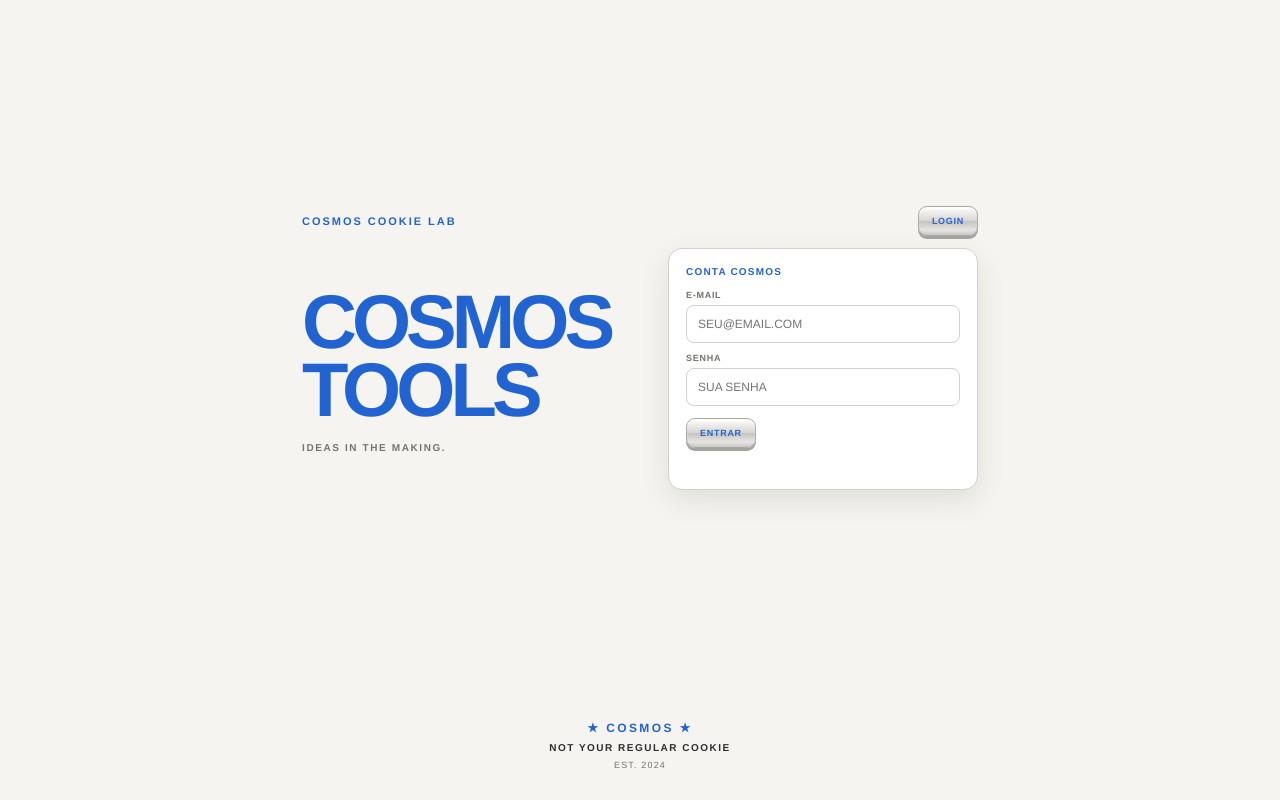
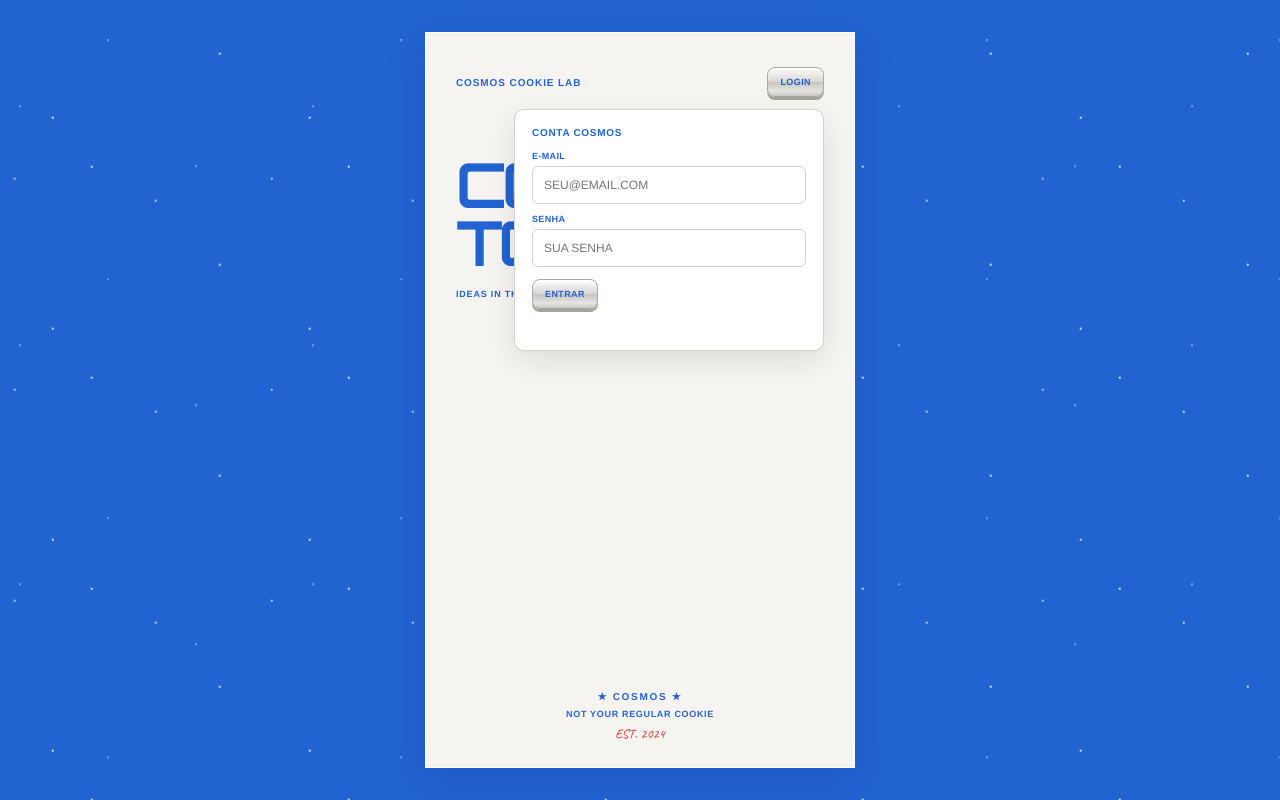
Before and after one commit to cosmosconfeitaria/cosmos-calculadora, a website: page index.html in a window 1280 px wide. Both pictures are taken after a click on the button "LOGIN". Drawn offline with nearby package versions, Linux system fonts and the light colour scheme.

Commit message:
Redesign Cosmos Tools home with blue starfield and narrow cream panel

```diff
--- a/index.html
+++ b/index.html
@@ -3,43 +3,46 @@
 <head>
 <meta charset="utf-8">
 <meta name="viewport" content="width=device-width, initial-scale=1">
-<meta name="theme-color" content="#F6F4F1">
+<meta name="theme-color" content="#2263D2">
 <meta name="robots" content="noindex, nofollow, noarchive, nosnippet">
 <title>COSMOS TOOLS · COSMOS COOKIE LAB</title>
-<link href="https://fonts.googleapis.com/css2?family=Orbitron:wght@600;700&display=swap" rel="stylesheet">
+<link href="https://fonts.googleapis.com/css2?family=Caveat:wght@500;600&family=Orbitron:wght@600;700&display=swap" rel="stylesheet">
 <style>
-:root{--blue:#2263D2;--cream:#F6F4F1;--ink:#2D2D2D;--muted:#77736e;--line:#d4d1cc}
+:root{--blue:#2263D2;--cream:#F6F4F1;--ink:#2263D2;--muted:#2263D2;--line:#d4d1cc}
 *{box-sizing:border-box}
-body{margin:0;min-height:100vh;background:var(--cream);color:var(--ink);font-family:Helvetica,Arial,sans-serif;display:flex;flex-direction:column}
-main{width:min(720px,100%);margin:auto;padding:38px 22px 24px;flex:1;display:flex;flex-direction:column;justify-content:center}
-.topline{display:flex;align-items:center;justify-content:space-between;gap:12px;margin-bottom:52px}
-.brand{font-size:11px;letter-spacing:.18em;font-weight:900;color:var(--blue)}
-.version{font-family:'Orbitron',monospace;font-size:8px;letter-spacing:.1em;color:#77736e}
-h1{font-size:clamp(42px,10vw,76px);line-height:.9;letter-spacing:-.065em;margin:0;color:var(--blue);font-weight:900}
-.subtitle{font-family:Helvetica,Arial,sans-serif;font-size:10px;font-weight:800;letter-spacing:.16em;color:var(--muted);margin:18px 0 48px}
-.tools{display:grid;grid-template-columns:1fr;gap:22px;max-width:520px;margin:0 auto;width:100%}.tools[hidden]{display:none}
-.tool-link{display:flex;align-items:center;justify-content:center;min-height:76px;padding:18px 22px;text-decoration:none;text-align:center;color:var(--blue);font-family:'Orbitron',Helvetica,Arial,sans-serif;font-size:clamp(11px,2.8vw,14px);font-weight:700;letter-spacing:.08em;border:1px solid #aaa8a3;border-radius:14px;background:linear-gradient(180deg,#fff 0%,#f0efed 18%,#d8d7d4 48%,#c5c4c1 52%,#e6e5e2 82%,#c9c8c5 100%);box-shadow:inset 0 2px 1px #fff,inset 0 -2px 2px #aaa9a6,0 5px 0 #a5a39e,0 8px 13px #00000012;text-shadow:none;transition:transform .12s ease,box-shadow .12s ease}
-.tool-link:hover{filter:brightness(1.035);transform:translateY(-1px);box-shadow:inset 0 2px 1px #fff,inset 0 -2px 2px #aaa9a6,0 6px 0 #a5a39e,0 10px 15px #00000016}
-.tool-link:active{transform:translateY(4px);box-shadow:inset 0 2px 1px #fff,0 1px 0 #a5a39e,0 3px 7px #00000012}
-
+html{min-height:100%;background:var(--blue)}
+body{position:relative;isolation:isolate;margin:0;min-height:100vh;background:var(--blue);color:var(--blue);font-family:Helvetica,Arial,sans-serif;display:flex;flex-direction:column;overflow-x:hidden}
+body:before,body:after{content:"";position:fixed;inset:-35%;z-index:-1;pointer-events:none;background-repeat:repeat;animation:star-drift 95s linear infinite}
+body:before{opacity:.78;background-image:radial-gradient(1px 1px at 13px 19px,#fff 98%,transparent),radial-gradient(1px 1px at 77px 53px,#dce8ff 98%,transparent),radial-gradient(1px 1px at 141px 117px,#fff 98%,transparent),radial-gradient(1px 1px at 193px 31px,#c8dcff 98%,transparent),radial-gradient(1px 1px at 231px 181px,#fff 98%,transparent);background-size:257px 211px}
+body:after{opacity:.38;background-image:radial-gradient(1px 1px at 31px 83px,#fff 98%,transparent),radial-gradient(1px 1px at 119px 17px,#e8efff 98%,transparent),radial-gradient(1px 1px at 207px 143px,#fff 98%,transparent);background-size:293px 239px;animation-duration:145s;animation-direction:reverse}
+@keyframes star-drift{from{transform:translate3d(0,0,0)}to{transform:translate3d(7%,5%,0)}}
+main{position:relative;width:min(430px,calc(100% - 32px));min-height:calc(100vh - 64px);margin:32px auto;padding:34px 30px 25px;flex:1;display:flex;flex-direction:column;justify-content:center;background:var(--cream);border:1px solid #fff;box-shadow:0 10px 35px #102f6a30}
+.topline{display:flex;align-items:center;justify-content:space-between;gap:12px;margin-bottom:58px}
+.brand{font-size:10px;letter-spacing:.09em;font-weight:900;color:var(--blue)}
+.version{font-family:'Orbitron',monospace;font-size:8px;letter-spacing:.04em;color:var(--blue)}
+h1{font-family:'Orbitron',Helvetica,Arial,sans-serif;font-size:clamp(39px,10vw,62px);line-height:.94;letter-spacing:-.075em;margin:0;color:var(--blue);font-weight:700}
+.subtitle{font-family:Helvetica,Arial,sans-serif;font-size:9px;font-weight:800;letter-spacing:.09em;color:var(--blue);margin:17px 0 48px}
+.tools{display:grid;grid-template-columns:1fr;gap:22px;max-width:100%;margin:0 auto;width:100%}.tools[hidden]{display:none}
+.tool-link{display:flex;align-items:center;justify-content:center;min-height:72px;padding:18px 17px;text-decoration:none;text-align:center;color:var(--blue);font-family:'Orbitron',Helvetica,Arial,sans-serif;font-size:clamp(10px,2.8vw,12px);font-weight:700;letter-spacing:.035em;border:1px solid #aaa8a3;border-radius:11px;background:linear-gradient(180deg,#fff 0%,#f0efed 18%,#d8d7d4 48%,#c5c4c1 52%,#e6e5e2 82%,#c9c8c5 100%);box-shadow:inset 0 2px 1px #fff,inset 0 -2px 2px #aaa9a6,0 4px 0 #a5a39e,0 7px 12px #00000012;text-shadow:none;transition:transform .12s ease,box-shadow .12s ease}
+.tool-link:hover{filter:brightness(1.035);transform:translateY(-1px);box-shadow:inset 0 2px 1px #fff,inset 0 -2px 2px #aaa9a6,0 5px 0 #a5a39e,0 9px 14px #00000016}
+.tool-link:active{transform:translateY(3px);box-shadow:inset 0 2px 1px #fff,0 1px 0 #a5a39e,0 3px 7px #00000012}
 .account-area{position:relative}
-.account-button,.account-actions button,#accountLogout{border:1px solid #aaa8a3;border-radius:9px;background:linear-gradient(180deg,#fff 0%,#f0efed 18%,#d8d7d4 48%,#c5c4c1 52%,#e6e5e2 82%,#c9c8c5 100%);color:var(--blue);font:800 9px Helvetica,Arial,sans-serif;letter-spacing:.08em;padding:9px 13px;box-shadow:inset 0 2px 1px #fff,0 3px 0 #a5a39e;cursor:pointer}
+.account-button,.account-actions button,#accountLogout{border:1px solid #aaa8a3;border-radius:8px;background:linear-gradient(180deg,#fff 0%,#f0efed 18%,#d8d7d4 48%,#c5c4c1 52%,#e6e5e2 82%,#c9c8c5 100%);color:var(--blue);font:800 9px Helvetica,Arial,sans-serif;letter-spacing:.045em;padding:9px 12px;box-shadow:inset 0 2px 1px #fff,0 3px 0 #a5a39e;cursor:pointer}
 .account-button:active,.account-actions button:active,#accountLogout:active{background:linear-gradient(180deg,#dce8fb,#aebfdb 55%,#9fb3d5);transform:translateY(2px);box-shadow:inset 0 2px 1px #fff,0 1px 0 #929eaf}
-.account-panel{position:absolute;right:0;top:calc(100% + 12px);z-index:20;width:min(310px,calc(100vw - 36px));padding:17px;background:#fff;border:1px solid var(--line);border-radius:14px;box-shadow:0 10px 30px #00000018;text-align:left}
+.account-panel{position:absolute;right:0;top:calc(100% + 12px);z-index:20;width:min(310px,calc(100vw - 56px));padding:17px;background:#fff;border:1px solid var(--line);border-radius:10px;box-shadow:0 10px 30px #00000018;text-align:left}
 .account-panel[hidden]{display:none}
-.account-heading{font-size:10px;font-weight:900;letter-spacing:.12em;color:var(--blue);margin-bottom:13px}
-.account-panel label{display:block;font-size:9px;font-weight:800;letter-spacing:.08em;color:var(--muted);margin:10px 0 5px}
-.account-panel input{width:100%;padding:11px;border:1px solid var(--line);border-radius:8px;font:12px Helvetica,Arial,sans-serif;color:var(--ink);background:#fff}
+.account-heading{font-size:10px;font-weight:900;letter-spacing:.07em;color:var(--blue);margin-bottom:13px}
+.account-panel label{display:block;font-size:9px;font-weight:800;letter-spacing:.04em;color:var(--blue);margin:10px 0 5px}
+.account-panel input{width:100%;padding:11px;border:1px solid var(--line);border-radius:6px;font:12px Helvetica,Arial,sans-serif;color:var(--blue);background:#fff}
 .account-actions{display:flex;gap:8px;margin-top:12px}
-.account-user,.account-status{font-size:10px;line-height:1.5;color:var(--muted);overflow-wrap:anywhere}
+.account-user,.account-status{font-size:10px;line-height:1.5;color:var(--blue);overflow-wrap:anywhere}
 .account-status{min-height:14px;margin:10px 0 0}
-footer{text-align:center;padding:28px 12px 30px;display:grid;gap:7px}
-footer .stars{font-size:12px;letter-spacing:.2em;color:var(--blue);font-weight:900}
-footer .tagline{font-size:10px;letter-spacing:.15em;font-weight:900;color:var(--ink)}
-footer .est{font-size:9px;letter-spacing:.13em;color:var(--muted)}
-@media(min-width:600px){.tools{gap:26px}.tool-link{min-height:82px}}
-@media(max-width:420px){main{padding:28px 18px 18px}.topline{margin-bottom:42px}.subtitle{margin-bottom:40px}.tool-link{min-height:70px}}
-
+footer{text-align:center;padding:55px 8px 0;margin-top:auto;display:grid;gap:7px}
+footer .stars{font-size:10px;letter-spacing:.17em;color:var(--blue);font-weight:900}
+footer .tagline{font-size:9px;letter-spacing:.075em;font-weight:900;color:var(--blue)}
+footer .est{font-family:'Caveat',cursive;font-size:13px;letter-spacing:.015em;color:#DE3C3C}
+@media(max-width:420px){main{width:calc(100% - 24px);min-height:calc(100svh - 32px);margin:16px auto;padding:27px 23px 22px}.topline{margin-bottom:48px}.subtitle{margin-bottom:39px}footer{padding-top:45px}}
+@media(prefers-reduced-motion:reduce){body:before,body:after{animation:none}}
 </style>
 </head>
 <body>
@@ -71,12 +74,13 @@ footer .est{font-size:9px;letter-spacing:.13em;color:var(--muted)}
 <a class="tool-link" href="flavor-generator.html">FLAVOR GENERATOR</a>
 <a class="tool-link" href="calculadora.html">RECIPE CALCULATOR</a>
 </nav>
-</main>
 <footer>
 <div class="stars">★ COSMOS ★</div>
 <div class="tagline">NOT YOUR REGULAR COOKIE</div>
 <div class="est">EST. 2024</div>
 </footer>
+</main>
+
 <script src="https://cdn.jsdelivr.net/npm/@supabase/supabase-js@2"></script>
 <script>
 (function(){
```
